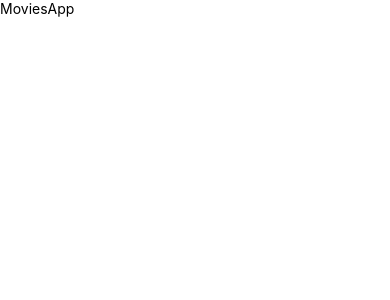
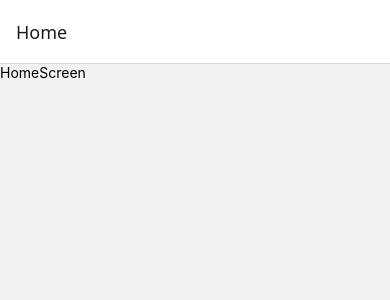
Before and after one commit to nestorbardel/MoviesApp, a React Native app: screen / in a window 390 px wide. Shown: the top 300 px of the page. Built offline with nearby package versions, Linux system fonts and the light colour scheme.

Commit message:
144 - terminado

```diff
--- a/src/App.tsx
+++ b/src/App.tsx
@@ -1,15 +1,13 @@
 import '../gesture-handler';
 import 'react-native-gesture-handler';
-import { View, Text } from 'react-native';
 import React from 'react';
 import { NavigationContainer } from '@react-navigation/native';
+import { Navigation } from './presentation/navigation/Navigation';
 
 export default function App() {
   return (
         <NavigationContainer>
-            <View>
-                <Text>MoviesApp</Text>
-            </View>
+            <Navigation />
         </NavigationContainer>
   );
 }
--- /dev/null
+++ b/src/presentation/navigation/Navigation.tsx
@@ -0,0 +1,21 @@
+import { createStackNavigator } from '@react-navigation/stack';
+import { HomeScreen } from '../screens/home/HomeScreen';
+import { DetailsScreen } from '../screens/details/DetailsScreen';
+
+
+export type RootStackParams = {
+    Home: undefined;
+    Details: { movieId: string };
+}
+
+
+const Stack = createStackNavigator<RootStackParams>();
+
+export const Navigation = () => {
+  return (
+    <Stack.Navigator>
+      <Stack.Screen name="Home" component={HomeScreen} />
+      <Stack.Screen name="Details" component={DetailsScreen} />
+    </Stack.Navigator>
+  );
+}
```
